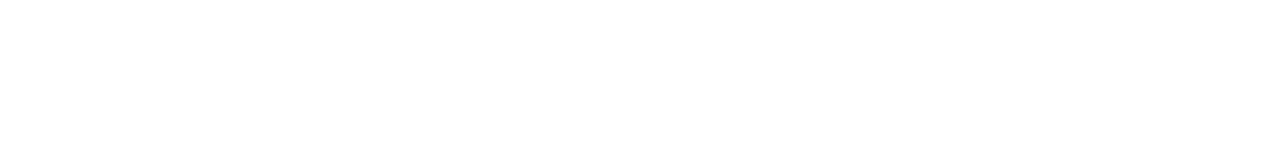
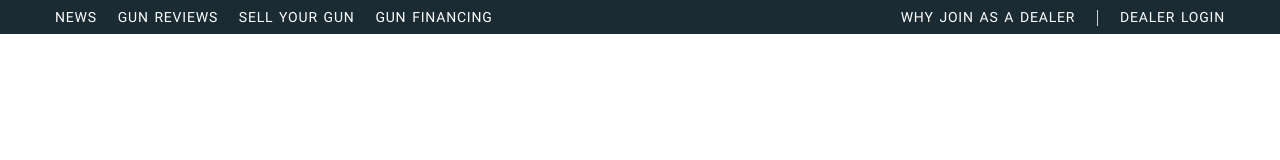
Before and after one commit to whyDoILoveThis/project__its-guns, a plain HTML site: page index.html in a window 1280 px wide. Drawn offline with Linux system fonts and the light colour scheme; files whose address does not match are found by name.

Commit message:
BUILD: top nav desktop layout

```diff
--- a/css/style.css
+++ b/css/style.css
@@ -15,3 +15,62 @@
     font-family: Roboto;
     src: url(/fonts/Roboto-Regular.ttf);
 }
+
+/** NAVIGATION */
+
+/*~ general positioning */
+
+.nav-top {
+    background: #1A2B34;
+    color: white;
+    display: flex;
+    text-transform: uppercase;
+    /*? canters the nav-top-max-width-wrap */
+    justify-content: center;
+    padding: 0.5rem 1rem;
+}
+
+/*~ list appearance */
+
+.nav-top__list--max-width-wrap {
+    width: 1170px;
+    display: flex;
+    justify-content: space-between;
+}
+
+.nav-top__list {
+    /*? display links horizontal & remove list bullets */
+    display: flex;
+    list-style-type: none;
+    gap: 1.3rem;
+    margin: 0;
+    padding: 0;
+}
+
+.nav-top__list a {
+    /*? 100% typography */
+    font-family: Roboto, Arial, Helvetica, sans-serif;
+    font-size: 12px;
+    font-weight: 560;
+    text-decoration: none;
+    color: white;
+    line-height: 0;
+    letter-spacing: 0.05rem;
+    word-spacing: 1.5px;
+}
+
+.nav-top__list a:hover {
+    color: #B8885F;
+}
+
+@media screen and (max-width: 768px) {
+    .nav-top {
+        display: none;
+    }
+}
+
+@media screen and (min-width: 1024px) {
+    .nav-top__list a {
+        font-size: 14px;
+    }
+}
--- a/index.html
+++ b/index.html
@@ -8,6 +8,22 @@
     <title>Document</title>
   </head>
   <body>
-    <div class="main-wrap"></div>
+    <div class="main-wrap">
+      <nav class="nav-top">
+        <div class="nav-top__list--max-width-wrap">
+          <ul class="nav-top__list">
+            <li><a href="">news</a></li>
+            <li><a href="">gun reviews</a></li>
+            <li><a href="">sell your gun</a></li>
+            <li><a href="">gun financing</a></li>
+          </ul>
+          <ul class="nav-top__list">
+            <li><a href="">why join as a dealer</a></li>
+            <li>|</li>
+            <li><a href="">dealer login</a></li>
+          </ul>
+        </div>
+      </nav>
+    </div>
   </body>
 </html>
```
